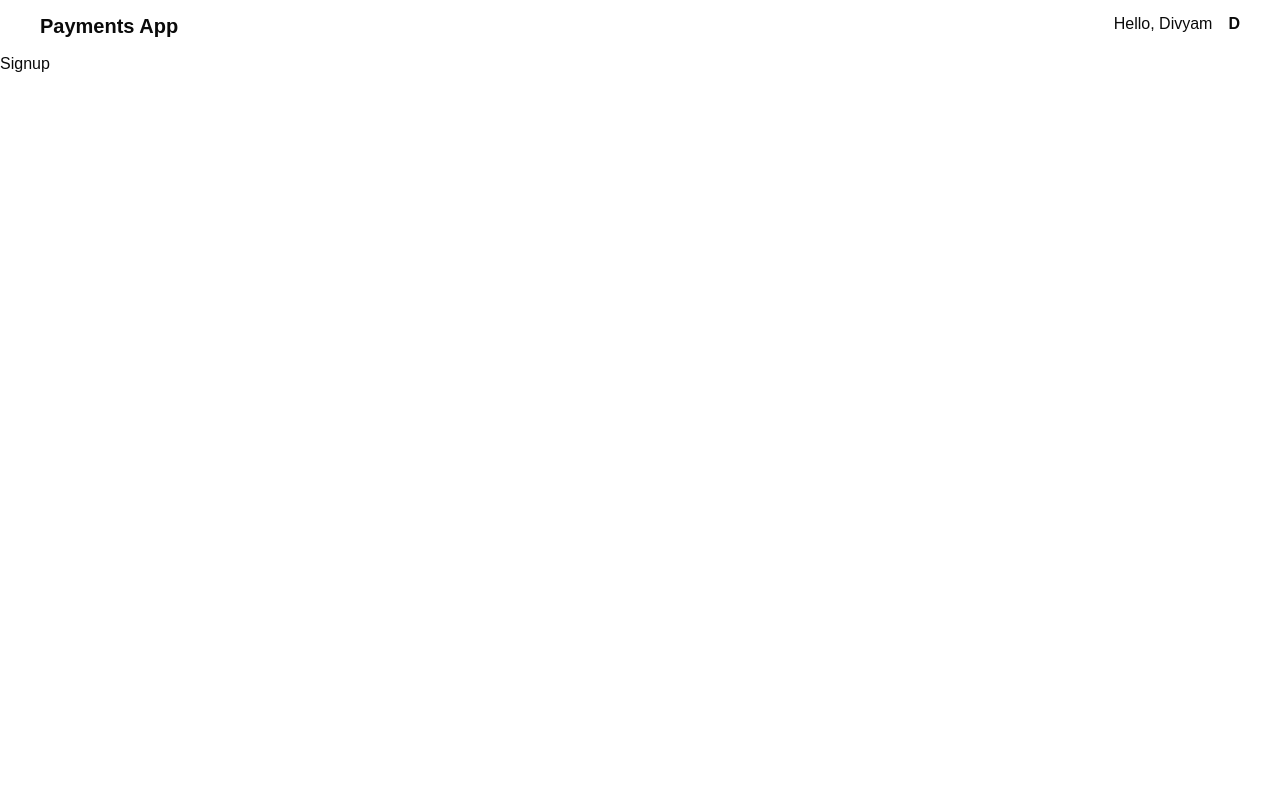
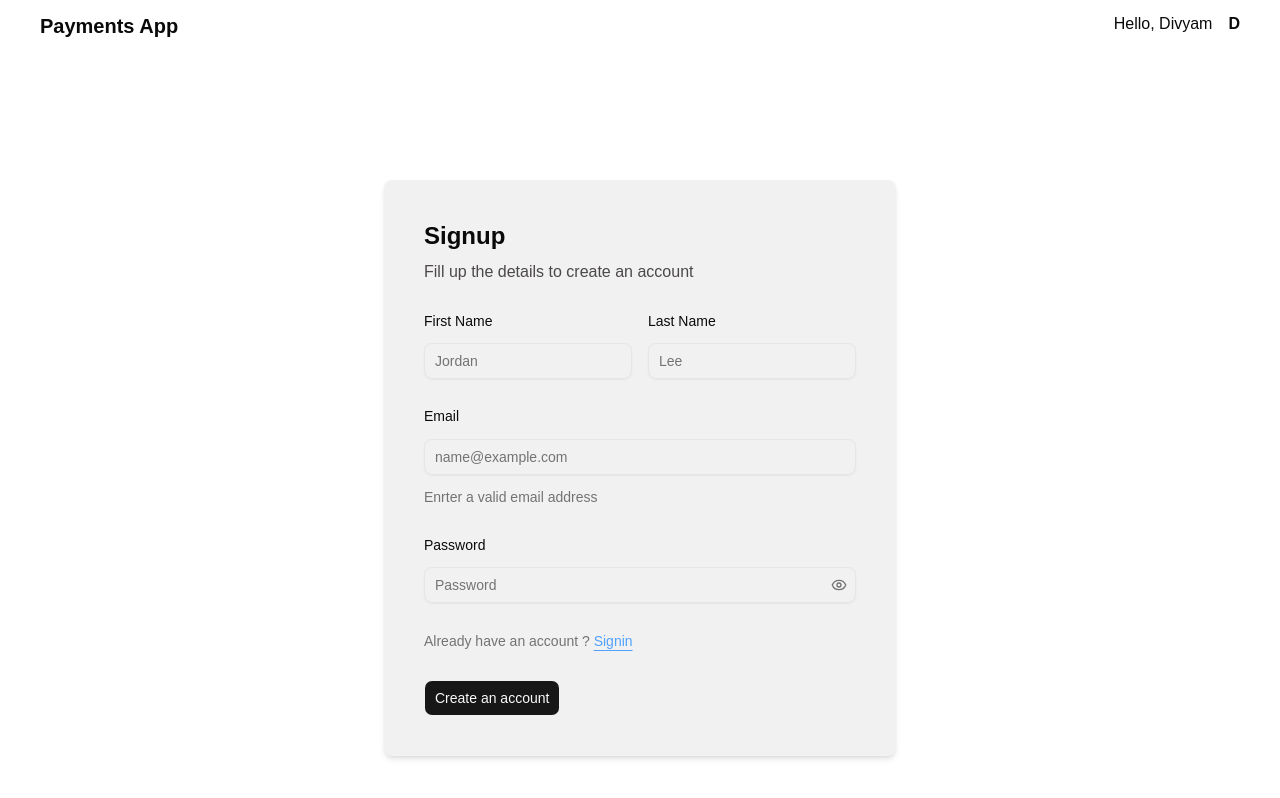
Before and after one commit to bobby0015/paytm, a React (Vite) app in the folder frontend/: page /signup in a window 1280 px wide. Built offline with nearby package versions, Linux system fonts and the light colour scheme.

Commit message:
Created the signup page

```diff
--- a/frontend/src/pages/Signin.jsx
+++ b/frontend/src/pages/Signin.jsx
@@ -52,10 +52,7 @@ const Signin = () => {
           <FieldDescription>Do not have an account ? <Link to='/signup' className="text-blue-400">Signup</Link></FieldDescription>
         </Field>
         <Field orientation="horizontal">
-          <Button type="reset" variant="outline">
-            Reset
-          </Button>
-          <Button type="submit">Submit</Button>
+          <Button className='cursor-pointer' type="submit">Singin</Button>
         </Field>
       </FieldGroup>
     </div>
--- a/frontend/src/pages/Signup.jsx
+++ b/frontend/src/pages/Signup.jsx
@@ -1,8 +1,70 @@
+import { Button } from "@/components/ui/button"
+import {
+  Field,
+  FieldDescription,
+  FieldGroup,
+  FieldLabel,
+} from "@/components/ui/field"
+
+import { Input } from "@/components/ui/input"
+
+import {
+  InputGroup,
+  InputGroupAddon,
+  InputGroupInput,
+} from "@/components/ui/input-group"
+import { Eye, EyeOff } from "lucide-react"
+import { useState } from "react"
+import { Link } from "react-router-dom"
 
 const Signup = () => {
+
+  const [hidePassword, setHidePassword] = useState(true)
+
   return (
-    <div>
-      Signup
+    <div className="w-full pt-32 flex items-center justify-center">
+      <FieldGroup className={`w-lg shadow-md bg-[#f1f1f1] p-10 rounded-md`}>
+        <div>
+          <h1 className="text-2xl mb-2 font-semibold">Signup</h1>
+          <p className="text-[#4c4848]">Fill up the details to create an account</p>
+        </div>
+        <FieldGroup className="grid max-w-full grid-cols-2">
+          <Field>
+            <FieldLabel htmlFor="first-name">First Name</FieldLabel>
+            <Input id="first-name" placeholder="Jordan" />
+          </Field>
+          <Field>
+            <FieldLabel htmlFor="last-name">Last Name</FieldLabel>
+            <Input id="last-name" placeholder="Lee" />
+          </Field>
+        </FieldGroup>
+        <Field>
+          <FieldLabel htmlFor="fieldgroup-email">Email</FieldLabel>
+          <Input
+            id="fieldgroup-email"
+            type="email"
+            placeholder="name@example.com"
+          />
+          <FieldDescription>Enrter a valid email address</FieldDescription>
+        </Field>
+        <Field>
+          <FieldLabel htmlFor="fieldgroup-password">Password</FieldLabel>
+          <InputGroup>
+            <InputGroupInput id="input-group-password" type={hidePassword ? 'password' : 'text'} placeholder="Password" />
+            <InputGroupAddon align="inline-end">
+              {
+                hidePassword ? <Eye className="cursor-pointer" onClick={() => hidePassword ? setHidePassword(false) : setHidePassword(true)} /> : <EyeOff className="cursor-pointer" onClick={() => hidePassword ? setHidePassword(false) : setHidePassword(true)} />
+              }
+            </InputGroupAddon>
+          </InputGroup>
+        </Field>
+        <Field>
+          <FieldDescription>Already have an account ? <Link to='/signin' className="text-blue-400">Signin</Link></FieldDescription>
+        </Field>
+        <Field orientation="horizontal">
+          <Button className='cursor-pointer' type="submit">Create an account</Button>
+        </Field>
+      </FieldGroup>
     </div>
   )
 }
```
